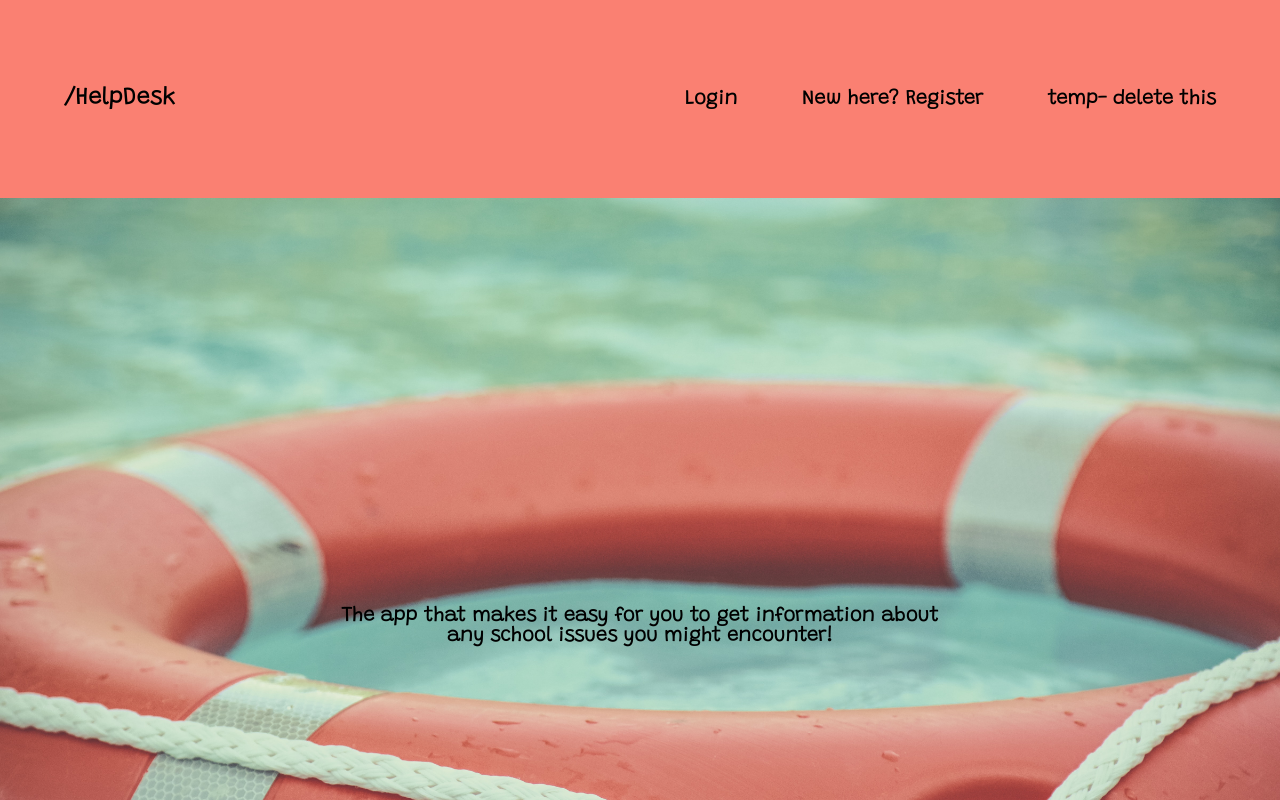
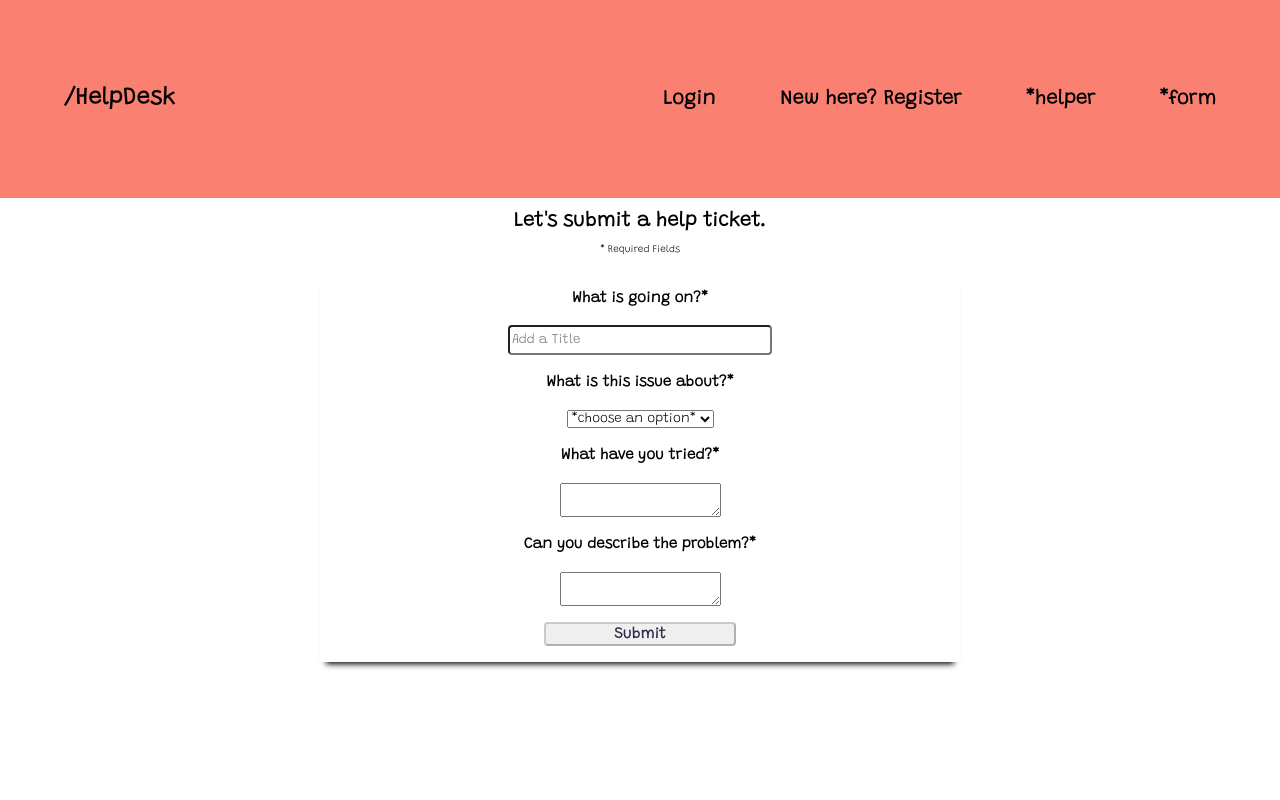
Before and after one commit to Build-Week-PTCT-DevDesk-Queue/FE, a React (Create React App) app in the folder devdeskqueue-fe/: page /ticket-form in a window 1280 px wide. Shown: the top 800 px of the page. Built offline with nearby package versions, Linux system fonts and the light colour scheme.

Commit message:
working on getting auth tokens

```diff
--- a/devdeskqueue-fe/src/App.js
+++ b/devdeskqueue-fe/src/App.js
@@ -5,6 +5,7 @@ import Login from "./components/LoginForm";
 /*TEMP*/ import HelperTickets from '../src/components/helper_tickets'
 /*TEMP*/ import HelperAssigned from '../src/components/helper_assigned'
 /*TEMP*/ import HelperResolved from '../src/components/helper_resolved'
+/*TEMP*/ import TicketForm from '../src/components/TicketForm'
 import Registration from "./components/RegistrationForm";
 import './App.css';
 
@@ -16,7 +17,8 @@ function App() {
             <nav>
                 <Link className="link" to="/login" >Login</Link>
                 <Link className="link" to="/registration" >New here? Register</Link>
-                <Link className="link" to="/helper-tickets" >temp- delete this</Link>
+                <Link className="link" to="/helper-tickets" >*helper</Link>
+                <Link className="link" to="/ticket-form" >*form</Link>
             </nav>
         </header>
         <Switch>
@@ -37,6 +39,9 @@ function App() {
             <Route path="/resolved-tickets">
                 <HelperResolved />
             </Route>
+            <Route path="/ticket-form">
+                <TicketForm />
+            </Route>
             {/* MIKES TEMPORARY ROUTING - REMOVE BEFORE MERGING */}
 
             <Route path="/">
--- a/devdeskqueue-fe/src/components/LoginForm.js
+++ b/devdeskqueue-fe/src/components/LoginForm.js
@@ -1,20 +1,21 @@
 import React, { useState } from "react";
 import { Link } from "react-router-dom";
+import axiosWithAuth from '../utils/AxiosWithAuth';
 import * as yup from "yup";
 
 const loginSchema = yup.object().shape({
-    name: yup.string().required("Must fill in username"),
+    username: yup.string().required("Must fill in username"),
     password: yup.string().required("Must fill in password")
 })
 
 const Login = () => {
     const [loginState, setLoginState] = useState({
-        name: "",
+        username: "",
         password: ""
     });
 
     const [errorsLogin, setErrorsLogin] = useState({
-        name: "",
+        username: "",
         password: ""
     })
 
@@ -36,9 +37,19 @@ const Login = () => {
     }
     const submitForm = (e) => {
         e.preventDefault();
-        console.log("Form submited!!");
+
+        axiosWithAuth().post( 'api/auth/login', loginState )
+        .then( (res) => {
+           console.log(res)
+           window.localStorage.setItem("token", res.config.headers.authorization );
+
+        })
+        .catch( (err) => {
+           console.log(err)
+        })
+
         setLoginState({
-            name: "",
+            username: "",
             password: ""
         });
 
@@ -50,9 +61,9 @@ return(
     <h1>Let's get started</h1>
     <form onSubmit={submitForm}>
         <label htmlFor="name"><h4>Username</h4>
-        {errorsLogin.name.length > 0 ? <p className="error-message">{errorsLogin.name}</p> : null}
+        {errorsLogin.username.length > 0 ? <p className="error-message">{errorsLogin.username}</p> : null}
         </label>
-        <input name="name" type="text" placeholder="username" onChange={inputChange} />
+        <input name="username" type="text" placeholder="username" onChange={inputChange} />
 
         <label htmlFor="password"><h4>Password</h4>
         {errorsLogin.password.length > 0 ? <p className="error-message">{errorsLogin.password}</p> : null}
--- a/devdeskqueue-fe/src/components/TicketForm.js
+++ b/devdeskqueue-fe/src/components/TicketForm.js
@@ -3,8 +3,96 @@ import axios from "axios";
 import * as yup from "yup";
 
 
+const ticketFormSchema = yup.object().shape({
+    title: yup.string().required("Must fill in title"),
+    description: yup.string().required("Must fill in description of issue"),
+    tried: yup.string().required("Must fill in this field"),
+    category: yup.string().required("Must choose a category"),
+});
+
 const TicketForm = () => {
+const [newTicketState, setNewTicketState] = useState({
+    title: '',
+    description: '',
+    tried: '',
+    category: '',
+})
+
+const [newTicketErrorState, setNewTicketErrorState] = useState({
+    title: '',
+    description: '',
+    tried: '',
+    category: '',
+})
+
+const validate = (e) => {
+    yup
+     .reach(ticketFormSchema, e.target.name)
+     .validate(e.target.value)
+     .then((valid) => setNewTicketErrorState({...newTicketErrorState, [e.target.name]: ''}))
+     .catch((err) => setNewTicketErrorState({
+        ...newTicketErrorState, [e.target.value]: err.errors[0]
+     }))
 
 }
 
+const inputChange = (e) => {
+    e.persist();
+    validate(e);
+    setNewTicketState({...newTicketState, [e.target.name]: e.target.value});
+}
+
+const submitForm = (e) => {
+    e.preventDefault();
+    console.log("Form submited!!");
+    setNewTicketState({
+        title: '',
+        description: '',
+        tried: '',
+        category: '',
+    })
+}
+
+const [buttonDisabled, setButtonDisabled] = useState(true);
+    useEffect(() => {
+        ticketFormSchema.isValid(newTicketState).then((valid) => {
+            setButtonDisabled(!valid);
+        });
+    }, [newTicketState]);
+
+return (
+    <>
+    <header>
+        <h1>Let's submit a help ticket.</h1>
+        <p id="ticket-form-pTag"><span>*</span> Required Fields</p>
+    </header>
+    <form id="ticket-form" onSubmit={submitForm}>
+
+        <label htmlFor="title"><h4>What is going on?<span>*</span></h4></label>
+        <input type="text" name="title" placeholder="Add a Title" value={newTicketState.title} onChange={inputChange} />
+
+        <label htmlFor="category"><h4>What is this issue about?<span>*</span></h4></label>
+        <select name="category" value={newTicketState.category} onChange={inputChange}>
+            <option value={null}>*choose an option*</option>
+            <option value="equipment" >Equipment</option>
+            <option value="people" >People</option>
+            <option value="track" >Track</option>
+            <option value="finances" >Finances</option>
+            <option value="other" >Other</option>
+
+        </select>
+
+        <label htmlFor="tried"><h4>What have you tried?<span>*</span></h4></label>
+        <textarea name="tried" value={newTicketState.tried} onChange={inputChange} />
+
+        <label htmlFor="description"><h4>Can you describe the problem?<span>*</span></h4></label>
+        <textarea name="description" value={newTicketState.description} onChange={inputChange} />
+
+        <button disabled={buttonDisabled} type="submit" className="form-button">Submit</button>
+
+    </form>
+    </>
+)
+}
+
 export default TicketForm;
```
